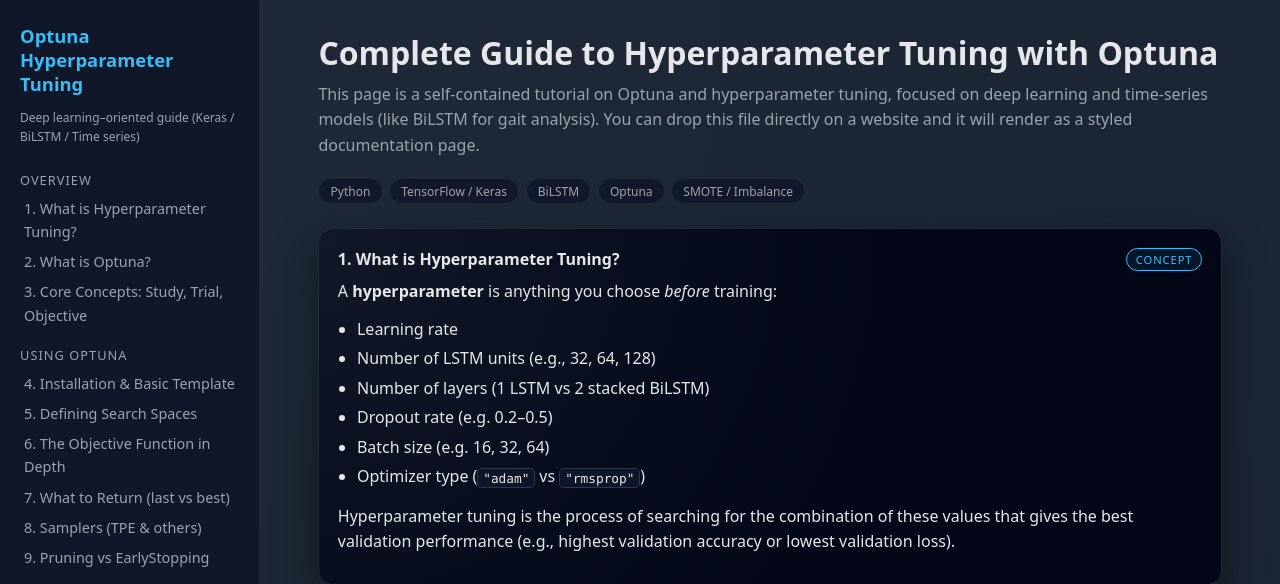
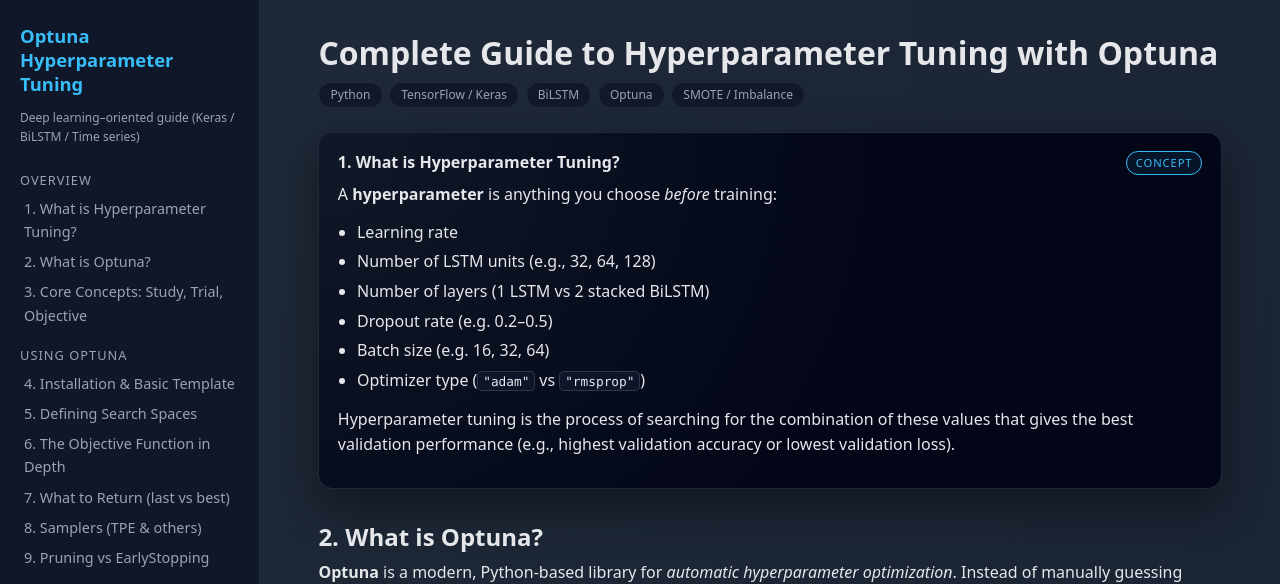
Before and after one commit to Prashanna-Raj-Pandit/CS-Notes, a Flask app: page /content/deep-learning/optuna in a window 1280 px wide. Shown: the top 584 px of the page. Run offline with Flask 3, Linux system fonts and the light colour scheme.

Commit message:
corrected optuna

```diff
--- a/templates/dl/optuna.html
+++ b/templates/dl/optuna.html
@@ -348,9 +348,6 @@
     <main class="content">
       <section id="intro">
         <h1>Complete Guide to Hyperparameter Tuning with Optuna</h1>
-        <p class="lead">
-          This page is a self-contained tutorial on Optuna and hyperparameter tuning, focused on deep learning and time-series models (like BiLSTM for gait analysis). You can drop this file directly on a website and it will render as a styled documentation page.
-        </p>
 
         <div class="pill-row">
           <span class="pill">Python</span>
```
